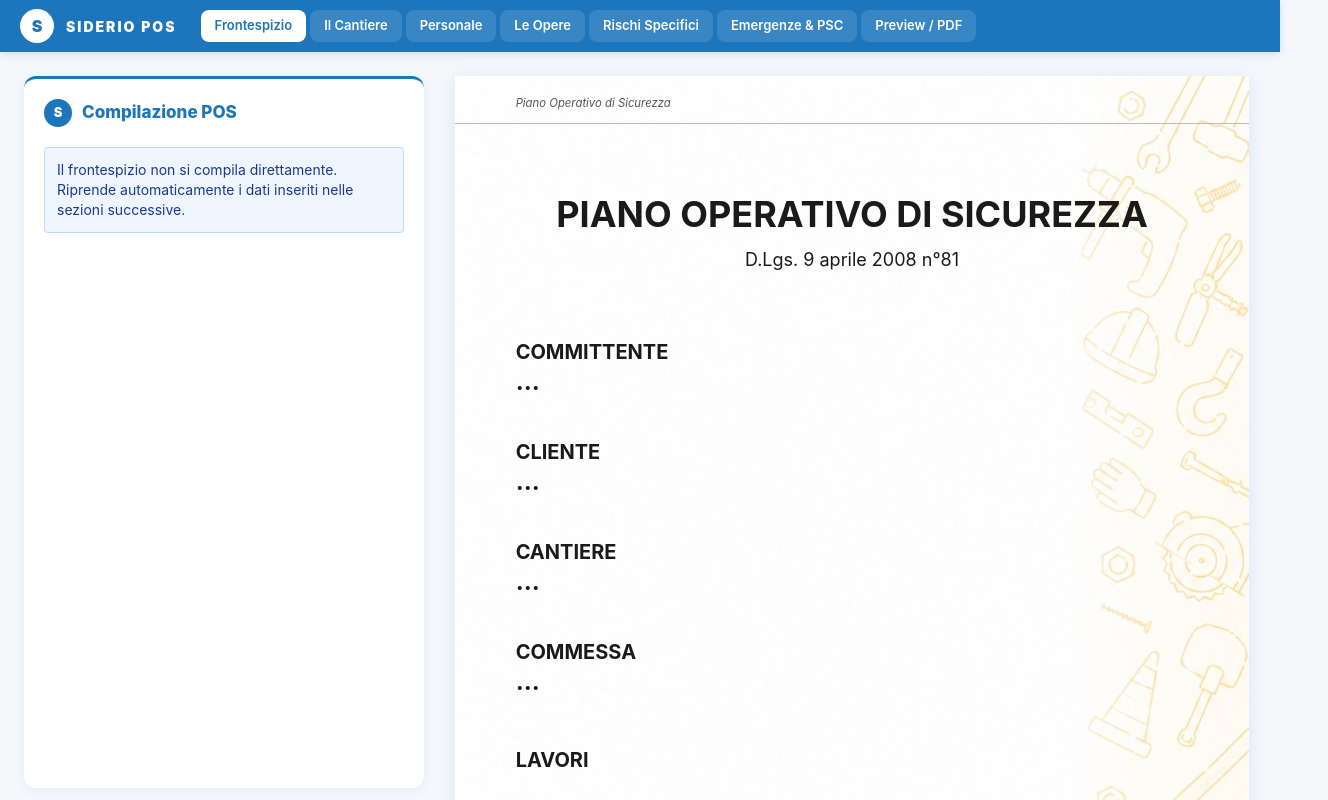
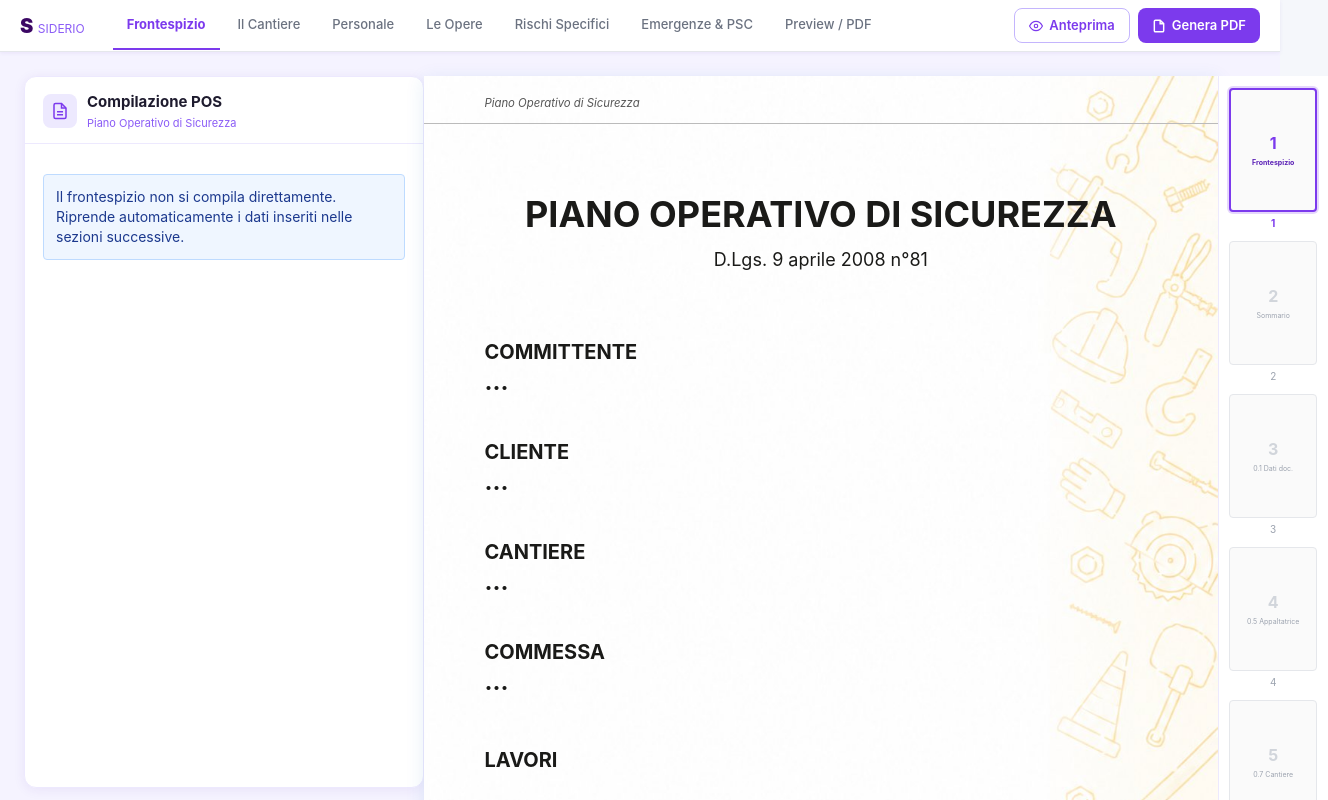
Before and after one commit to davono71-png/Siderio-Pos, a React (Vite) app: page / in a window 1280 px wide. Shown: the top 800 px of the page, 1328 px wide, since content can reach past the window. Built offline with nearby package versions, Linux system fonts and the light colour scheme; no server answers.

Commit message:
feat: restyling viola Siderio — layout Cucca, brand S SIDERIO

```diff
--- a/src/App.tsx
+++ b/src/App.tsx
@@ -1,4 +1,5 @@
-import { useState, useEffect, useRef } from "react"
+// @ts-nocheck
+import React, { useState, useEffect, useRef } from "react"
 import DocumentoCompleto from "./pages/DocumentoCompleto"
 import Frontespizio from "./pages/Frontespizio"
 import Capitolo0Cantiere from "./pages/Capitolo0Cantiere"
@@ -17,10 +18,10 @@ import { initialPosData } from "./data/initialPosData"
 import type { PosData } from "./types/pos"
 import { usePosStorage } from "./hooks/usePosStorage"
 
-const PRIMARY = "#1d75bb"
-const SUITE_URL = 'https://siderio-suite-app.vercel.app'
-const GREEN = "#22843a"
-const AMBER = "#b45309"
+const PRIMARY = "#7C3AED" // eslint-disable-line
+// const SUITE_URL = 'https://siderio-suite-app.vercel.app'
+// const GREEN = "#22843a"
+// const AMBER = "#b45309"
 
 type Section = "frontespizio" | "cantiere" | "personale" | "opere" | "rischi" | "emergenze" | "preview"
 
@@ -44,12 +45,129 @@ function getUrlParams() {
   }
 }
 
+
+// ─── MINIATURE PAGINE ────────────────────────────────────────────────────────
+const PAGINE = [
+  { n: 1,  label: "Frontespizio",   section: "frontespizio" },
+  { n: 2,  label: "Sommario",       section: "frontespizio" },
+  { n: 3,  label: "0.1 Dati doc.",  section: "cantiere" },
+  { n: 4,  label: "0.5 Appaltatrice", section: "cantiere" },
+  { n: 5,  label: "0.7 Cantiere",   section: "cantiere" },
+  { n: 6,  label: "1. Personale",   section: "personale" },
+  { n: 7,  label: "1.4 DPI",        section: "personale" },
+  { n: 8,  label: "2. Opere",       section: "opere" },
+  { n: 9,  label: "3. Rischi 1",    section: "rischi" },
+  { n: 10, label: "3. Rischi 2",    section: "rischi" },
+  { n: 11, label: "3. Rischi 3",    section: "rischi" },
+  { n: 12, label: "4. Emergenze",   section: "emergenze" },
+  { n: 13, label: "5. PSC 1",       section: "emergenze" },
+  { n: 14, label: "5. PSC 2",       section: "emergenze" },
+]
+
+function ThumbnailStrip({ onSectionChange }: { onSectionChange: (s: string) => void }) {
+  const [activePage, setActivePage] = React.useState(1)
+  const stripRef = React.useRef<HTMLDivElement>(null)
+
+  React.useEffect(() => {
+    // IntersectionObserver: rileva quale pagina è visibile
+    const pages = document.querySelectorAll('.page-a4')
+    if (!pages.length) return
+
+    const observer = new IntersectionObserver(
+      (entries) => {
+        entries.forEach(entry => {
+          if (entry.isIntersecting) {
+            const idx = Array.from(pages).indexOf(entry.target as HTMLElement)
+            if (idx !== -1) {
+              const pageNum = idx + 1
+              setActivePage(pageNum)
+              // Scrolla la strip per tenere la miniatura attiva in vista
+              if (stripRef.current) {
+                const thumb = stripRef.current.querySelector(`[data-page="${pageNum}"]`) as HTMLElement
+                if (thumb) thumb.scrollIntoView({ behavior: 'smooth', block: 'nearest' })
+              }
+            }
+          }
+        })
+      },
+      { threshold: 0.4 }
+    )
+
+    pages.forEach(p => observer.observe(p))
+    return () => observer.disconnect()
+  }, [])
+
+  function scrollToPage(n: number, section?: string) {
+    const pages = document.querySelectorAll('.page-a4')
+    const page = pages[n - 1]
+    if (page) page.scrollIntoView({ behavior: 'smooth', block: 'start' })
+    setActivePage(n)
+    if (section) onSectionChange(section)
+  }
+
+  return (
+    <div
+      ref={stripRef}
+      className="no-print"
+      style={{
+        width: 110, flexShrink: 0, background: 'white',
+        borderLeft: '1px solid #EDE9FE',
+        overflowY: 'auto', overflowX: 'hidden',
+        position: 'sticky', top: 68,
+        height: 'calc(100vh - 68px)',
+        padding: '12px 8px',
+        display: 'flex', flexDirection: 'column', gap: 10,
+      }}
+    >
+      {PAGINE.map(p => (
+        <div
+          key={p.n}
+          data-page={p.n}
+          onClick={() => scrollToPage(p.n, p.section)}
+          style={{ display: 'flex', flexDirection: 'column', alignItems: 'center', gap: 4, cursor: 'pointer' }}
+        >
+          <div style={{
+            width: 88, height: 124, borderRadius: 4, overflow: 'hidden',
+            border: activePage === p.n ? '2px solid #7C3AED' : '1.5px solid #E5E7EB',
+            boxShadow: activePage === p.n ? '0 0 0 2px rgba(124,58,237,0.2)' : 'none',
+            background: '#FAFAFA',
+            display: 'flex', alignItems: 'center', justifyContent: 'center',
+            transition: 'border-color 0.15s',
+          }}>
+            <div style={{
+              fontSize: 7, color: activePage === p.n ? '#5B21B6' : '#9CA3AF',
+              textAlign: 'center', padding: '6px 4px', lineHeight: 1.4,
+              fontWeight: activePage === p.n ? 700 : 400,
+            }}>
+              <div style={{ fontSize: 16, fontWeight: 700, color: activePage === p.n ? '#7C3AED' : '#D1D5DB', marginBottom: 4 }}>{p.n}</div>
+              {p.label}
+            </div>
+          </div>
+          <span style={{
+            fontSize: 10, fontWeight: activePage === p.n ? 700 : 400,
+            color: activePage === p.n ? '#7C3AED' : '#9CA3AF',
+          }}>{p.n}</span>
+        </div>
+      ))}
+    </div>
+  )
+}
+
 export default function App() {
   const [section, setSection] = useState<Section>("frontespizio")
+  const leftPanelRef = React.useRef<HTMLDivElement>(null)
+
+  function changeSection(s: Section) {
+    setSection(s)
+    // Reset scroll pannello sinistro in cima
+    if (leftPanelRef.current) {
+      leftPanelRef.current.scrollTop = 0
+    }
+  }
   const [pos, setPos] = useState<PosData>(initialPosData)
-  const [appReady, setAppReady] = useState(false)
+  const [appReady, setAppReady] = useState(true) // Demo: sempre pronto
   const urlParams = useRef(getUrlParams())
-  const { loadPos, savePos, saveStatus, setLoading } = usePosStorage(urlParams.current.commessaId)
+  const { loadPos } = usePosStorage(urlParams.current.commessaId)
 
   // All'avvio: carica da Supabase se c'è commessa_id, altrimenti pre-compila con URL params
   useEffect(() => {
@@ -92,15 +210,9 @@ export default function App() {
     init()
   }, [])
 
-  // Salvataggio automatico ogni 60 secondi se c'è commessa_id
-  useEffect(() => {
-    if (!appReady || !urlParams.current.commessaId) return
-    const interval = setInterval(() => {
-      savePos(pos, urlParams.current.commessaId!)
-    }, 60000)
-    return () => clearInterval(interval)
-  }, [appReady, pos])
+  // Autosave disabilitato in modalità demo
 
+  // eslint-disable-next-line
   function handleSave() {
     if (urlParams.current.commessaId) {
       savePos(pos, urlParams.current.commessaId)
@@ -109,29 +221,35 @@ export default function App() {
 
   if (!appReady) {
     return (
-      <div style={{ minHeight: "100vh", display: "flex", alignItems: "center", justifyContent: "center", background: "#f5f7fb" }}>
+      <div style={{ minHeight: "100vh", display: "flex", alignItems: "center", justifyContent: "center", background: "#F5F3FF" }}>
         <div style={{ textAlign: "center" }}>
-          <div style={{ width: 44, height: 44, borderRadius: "50%", background: PRIMARY, color: "white", display: "flex", alignItems: "center", justifyContent: "center", fontWeight: 900, fontSize: 20, margin: "0 auto 12px" }}>S</div>
-          <div style={{ color: PRIMARY, fontWeight: 700, fontSize: 14, letterSpacing: 2 }}>SIDERIO POS</div>
-          <div style={{ color: "#94a3b8", fontSize: 12, marginTop: 6 }}>Caricamento...</div>
+          <div style={{ display: "flex", alignItems: "baseline", gap: 6, justifyContent: "center", marginBottom: 12 }}>
+            <span style={{ fontSize: 28, fontWeight: 900, color: "#3B0764", letterSpacing: -0.5 }}>CC</span>
+            <span style={{ fontSize: 14, fontWeight: 400, color: "#8B5CF6" }}>SIDERIO</span>
+          </div>
+          <div style={{ color: "#94a3b8", fontSize: 12 }}>Caricamento...</div>
         </div>
       </div>
     )
   }
 
-  const hasCommessa = !!urlParams.current.commessaId
+  const hasCommessa = false // Demo: nessun collegamento a Suite
 
   return (
-    <div style={{ minHeight: "100vh", background: "var(--bg)" }}>
+    <div style={{ minHeight: "100vh", background: "#F5F3FF" }}>
       {/* ── TOPBAR ── */}
       <div className="no-print" style={{
-        background: PRIMARY, padding: "0 20px",
+        background: "white", padding: "0 20px",
         display: "flex", alignItems: "center", gap: 0,
         position: "sticky", top: 0, zIndex: 50,
-        boxShadow: "0 2px 8px rgba(29,117,187,0.18)", minHeight: 52,
+        boxShadow: "0 1px 4px rgba(91,33,182,0.08)",
+        borderBottom: "1px solid #E5E7EB", minHeight: 52,
       }}>
-        <div style={{ width: 34, height: 34, borderRadius: "50%", background: "white", color: PRIMARY, display: "flex", alignItems: "center", justifyContent: "center", fontWeight: 900, fontSize: 16, marginRight: 12, flexShrink: 0 }}>S</div>
-        <span style={{ color: "white", fontWeight: 900, fontSize: 14, letterSpacing: 2, marginRight: 24, flexShrink: 0 }}>SIDERIO POS</span>
+        <div style={{ display: "flex", alignItems: "baseline", gap: 5, marginRight: 28, flexShrink: 0 }}>
+          <span style={{ fontSize: 20, fontWeight: 900, color: "#3B0764", letterSpacing: -0.5 }}>S</span>
+          <span style={{ fontSize: 12, fontWeight: 400, color: "#8B5CF6" }}>SIDERIO</span>
+        </div>
+
 
         {/* Bottone torna a Commesse */}
         {hasCommessa && (
@@ -150,76 +268,90 @@ export default function App() {
 
         <div style={{ display: "flex", gap: 4, flexWrap: "wrap", flex: 1 }}>
           {MENU.map(({ key, label }) => (
-            <button key={key} onClick={() => setSection(key)} style={{
-              padding: "6px 14px", borderRadius: 8, border: "none", cursor: "pointer",
-              fontSize: 13, fontWeight: 600, transition: "background 0.15s",
-              background: section === key ? "white" : "rgba(255,255,255,0.12)",
-              color: section === key ? PRIMARY : "white",
+            <button key={key} onClick={() => changeSection(key as Section)} style={{
+              padding: "14px 14px", border: "none", cursor: "pointer",
+              fontSize: 13, fontWeight: section === key ? 700 : 500,
+              background: "transparent",
+              color: section === key ? "#7C3AED" : "#6B7280",
+              borderBottom: section === key ? "2px solid #7C3AED" : "2px solid transparent",
+              transition: "all 0.15s",
             }}>{label}</button>
           ))}
         </div>
 
-        {/* Bottone Salva — visibile solo se aperto da Suite */}
-        {hasCommessa && (
-          <button onClick={handleSave} style={{
-            marginLeft: 12, padding: "7px 18px", borderRadius: 10,
-            border: "2px solid white", background: "transparent",
-            color: "white", fontWeight: 700, fontSize: 13, cursor: "pointer",
-            flexShrink: 0,
-            ...(saveStatus === 'saved' ? { background: GREEN, border: `2px solid ${GREEN}` } :
-               saveStatus === 'saving' ? { opacity: 0.7 } :
-               saveStatus === 'error' ? { background: "#dc2626", border: "2px solid #dc2626" } : {}),
+        <div style={{ display: "flex", gap: 8, marginLeft: "auto", flexShrink: 0 }}>
+          <button onClick={() => setSection("preview")} style={{
+            display: "flex", alignItems: "center", gap: 6,
+            padding: "7px 14px", borderRadius: 8,
+            border: "1.5px solid #C4B5FD", background: "white",
+            color: "#7C3AED", fontWeight: 600, fontSize: 13, cursor: "pointer",
           }}>
-            {saveStatus === 'saving' ? '...' :
-             saveStatus === 'saved' ? '✓ Salvato' :
-             saveStatus === 'error' ? '✗ Errore' : '💾 Salva'}
+            <svg width="14" height="14" viewBox="0 0 24 24" fill="none" stroke="currentColor" strokeWidth="2"><path d="M1 12s4-8 11-8 11 8 11 8-4 8-11 8-11-8-11-8z"/><circle cx="12" cy="12" r="3"/></svg>
+            Anteprima
           </button>
-        )}
+          <button onClick={() => { setSection("preview"); setTimeout(()=>window.print(),400) }} style={{
+            display: "flex", alignItems: "center", gap: 6,
+            padding: "7px 14px", borderRadius: 8,
+            border: "none", background: "#7C3AED",
+            color: "white", fontWeight: 600, fontSize: 13, cursor: "pointer",
+          }}>
+            <svg width="14" height="14" viewBox="0 0 24 24" fill="none" stroke="currentColor" strokeWidth="2.5"><path d="M14 2H6a2 2 0 0 0-2 2v16a2 2 0 0 0 2 2h12a2 2 0 0 0 2-2V8z"/><polyline points="14,2 14,8 20,8"/></svg>
+            Genera PDF
+          </button>
+        </div>
       </div>
 
       {/* ── BODY ── */}
       <div style={{ padding: 24 }}>
         {section === "preview" ? (
-          <div>
+          <div style={{ display: "flex", gap: 0 }}>
+            {/* Documento + toolbar */}
+            <div style={{ flex: 1 }}>
               <div className="no-print" style={{
-              background: "white", borderRadius: 12, padding: 20,
-              boxShadow: "0 2px 12px rgba(29,117,187,0.08)", maxWidth: 360, marginBottom: 24,
-              borderLeft: `4px solid ${PRIMARY}`,
+                background: "white", borderRadius: 12, padding: 16,
+                boxShadow: "0 2px 12px rgba(91,33,182,0.08)", maxWidth: 360, marginBottom: 20,
+                borderLeft: "4px solid #7C3AED",
               }}>
-              {hasCommessa && (
-                <div style={{ marginBottom: 12 }}>
-                  <button onClick={handleSave} style={{
-                    width: "100%", padding: "10px 0", background: PRIMARY, color: "white",
-                    border: "none", borderRadius: 10, fontWeight: 700, fontSize: 14, cursor: "pointer", marginBottom: 8,
-                  }}>
-                    {saveStatus === 'saving' ? 'Salvo...' : saveStatus === 'saved' ? '✓ Salvato!' : '💾 Salva POS'}
-                  </button>
-                </div>
-              )}
                 <p style={{ fontSize: 13, color: "#64748b", marginBottom: 12 }}>
-                Anteprima completa. Usa il pulsante per stampare o salvare in PDF.
+                  Anteprima completa del documento.
                 </p>
                 <button type="button" onClick={() => window.print()} style={{
-                background: AMBER, color: "white", border: "none", borderRadius: 10,
+                  background: "#7C3AED", color: "white", border: "none", borderRadius: 10,
                   padding: "10px 20px", fontWeight: 700, fontSize: 14, cursor: "pointer", width: "100%",
+                  display: "flex", alignItems: "center", justifyContent: "center", gap: 8,
                 }}>
-                🖨 Stampa / Salva PDF
+                  <svg width="16" height="16" viewBox="0 0 24 24" fill="none" stroke="currentColor" strokeWidth="2.5"><polyline points="6 9 6 2 18 2 18 9"/><path d="M6 18H4a2 2 0 0 1-2-2v-5a2 2 0 0 1 2-2h16a2 2 0 0 1 2 2v5a2 2 0 0 1-2 2h-2"/><rect x="6" y="14" width="12" height="8"/></svg>
+                  Stampa / Salva PDF
                 </button>
+
               </div>
+              <div id="doc-scroll-area">
                 <DocumentoCompleto pos={pos} />
               </div>
+            </div>
+
+            </div>
         ) : (
-          <div style={{ maxWidth: 1400, margin: "0 auto", display: "grid", gridTemplateColumns: "400px 1fr", gap: 24 }}>
-            <div className="no-print" style={{
-              background: "white", borderRadius: 12, padding: 20,
-              boxShadow: "0 2px 12px rgba(29,117,187,0.08)",
+          <div style={{ maxWidth: 1400, margin: "0 auto", display: "grid", gridTemplateColumns: "400px 1fr 110px", gap: 0 }}>
+            <div ref={leftPanelRef} className="no-print" style={{
+              background: "white", borderRadius: 12,
+              boxShadow: "0 2px 12px rgba(91,33,182,0.08)",
               position: "sticky", top: 68, maxHeight: "calc(100vh - 88px)", overflowY: "auto",
-              borderTop: `3px solid ${PRIMARY}`,
+              border: "1px solid #EDE9FE", overflow: "hidden",
             }}>
-              <div style={{ display: "flex", alignItems: "center", gap: 10, marginBottom: 20 }}>
-                <div style={{ width: 28, height: 28, borderRadius: "50%", background: PRIMARY, color: "white", display: "flex", alignItems: "center", justifyContent: "center", fontWeight: 900, fontSize: 13 }}>S</div>
-                <h1 style={{ fontSize: 17, fontWeight: 800, color: PRIMARY, margin: 0 }}>Compilazione POS</h1>
+              <div style={{
+                display: "flex", alignItems: "center", gap: 10,
+                padding: "14px 18px 12px", borderBottom: "1px solid #EDE9FE",
+              }}>
+                <div style={{ width: 34, height: 34, borderRadius: 8, background: "#EDE9FE", display: "flex", alignItems: "center", justifyContent: "center", flexShrink: 0 }}>
+                  <svg width="18" height="18" viewBox="0 0 24 24" fill="none" stroke="#7C3AED" strokeWidth="2"><path d="M14 2H6a2 2 0 0 0-2 2v16a2 2 0 0 0 2 2h12a2 2 0 0 0 2-2V8z"/><polyline points="14,2 14,8 20,8"/><line x1="16" y1="13" x2="8" y2="13"/><line x1="16" y1="17" x2="8" y2="17"/></svg>
                 </div>
+                <div>
+                  <h1 style={{ fontSize: 15, fontWeight: 700, color: "#1E1B2E", margin: 0 }}>Compilazione POS</h1>
+                  <div style={{ fontSize: 11, color: "#8B5CF6", marginTop: 1 }}>Piano Operativo di Sicurezza</div>
+                </div>
+              </div>
+              <div style={{ padding: "14px 18px" }}>
 
               {section === "frontespizio" && <InfoBox>Il frontespizio non si compila direttamente. Riprende automaticamente i dati inseriti nelle sezioni successive.</InfoBox>}
               {section === "cantiere"   && <CantierePanel pos={pos} setPos={setPos} />}
@@ -227,6 +359,7 @@ export default function App() {
               {section === "opere"      && <OperePanel pos={pos} setPos={setPos} />}
               {section === "rischi"     && <RischiPanel pos={pos} setPos={setPos} />}
               {section === "emergenze"  && <EmergenzePscPanel pos={pos} setPos={setPos} />}
+              </div>
             </div>
 
             <div>
@@ -237,6 +370,8 @@ export default function App() {
               {section === "rischi"       && <Capitolo3Rischi pos={pos} />}
               {section === "emergenze"    && <><Capitolo4Emergenze pos={pos} /><Capitolo5Psc pos={pos} /></>}
             </div>
+            {/* Colonna miniature — sempre visibile */}
+            <ThumbnailStrip onSectionChange={changeSection} />
           </div>
         )}
       </div>
```
Lines whose indentation alone changed are shown as unchanged.
